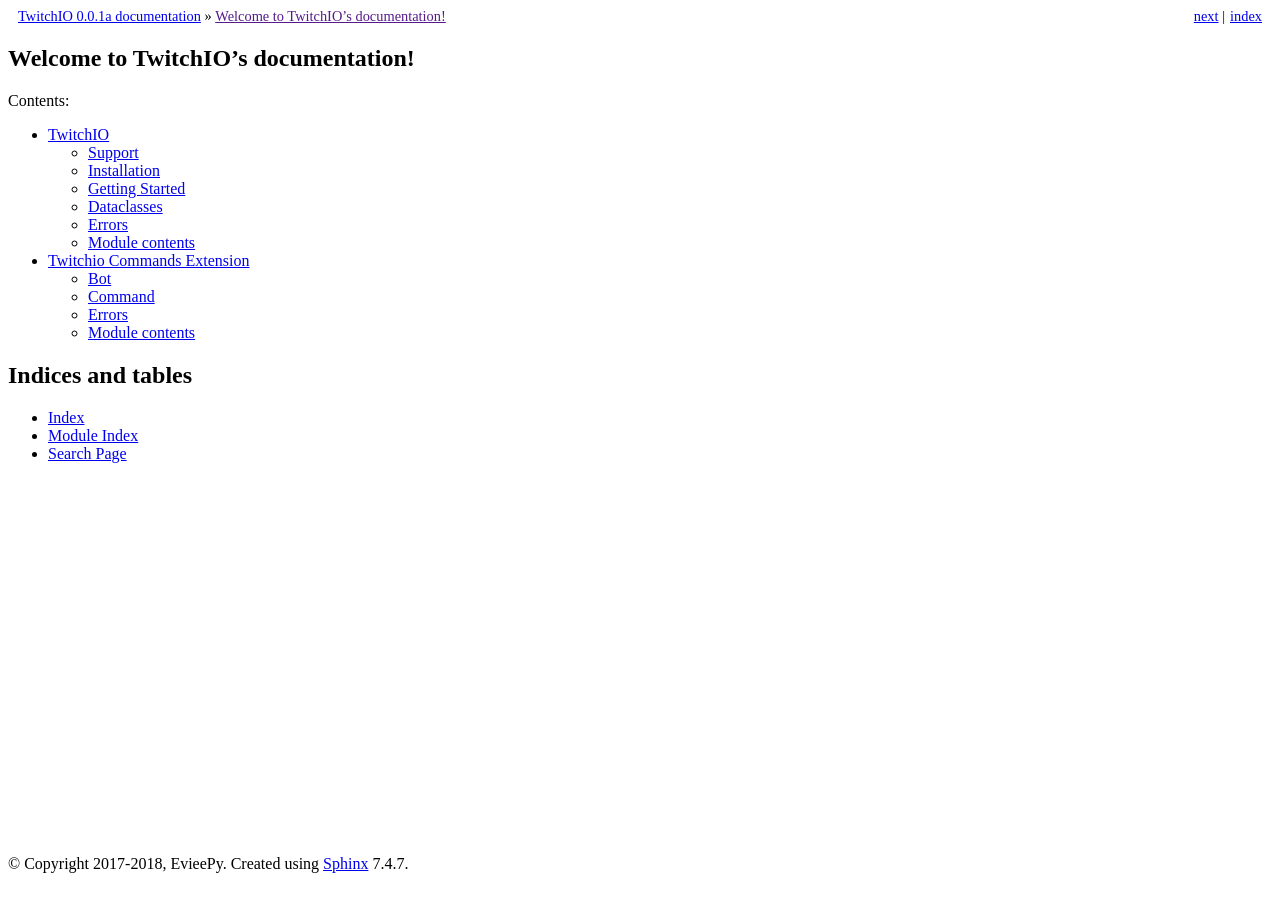
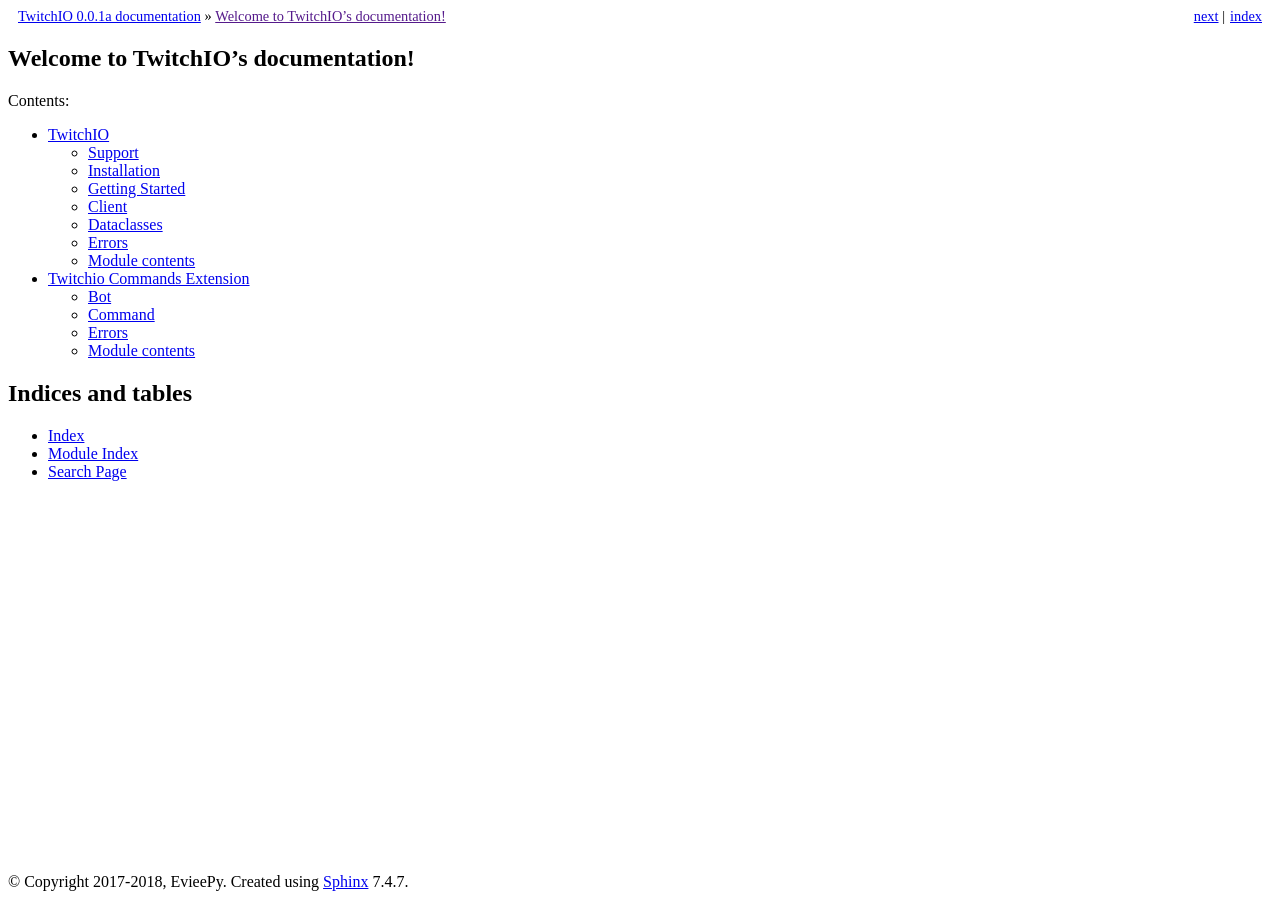
Before and after one commit to PythonistaGuild/TwitchIO, a Sphinx documentation site: the page built from docs/index.rst, in a window 1280 px wide. Built offline with Sphinx 7.4.7, drawn with Linux system fonts in a browser that asks for light colours.

Commit message:
Added client docs

```diff
--- a/docs/twitchio.rst
+++ b/docs/twitchio.rst
@@ -74,6 +74,12 @@
     bot = Bot()
     bot.run()
 
+Client
+----------------------------
+
+.. autoclass:: twitchio.client.TwitchClient
+    :members:
+
 Dataclasses
 ----------------------------
 Dataclasses belonging to TwitchIO.
```
